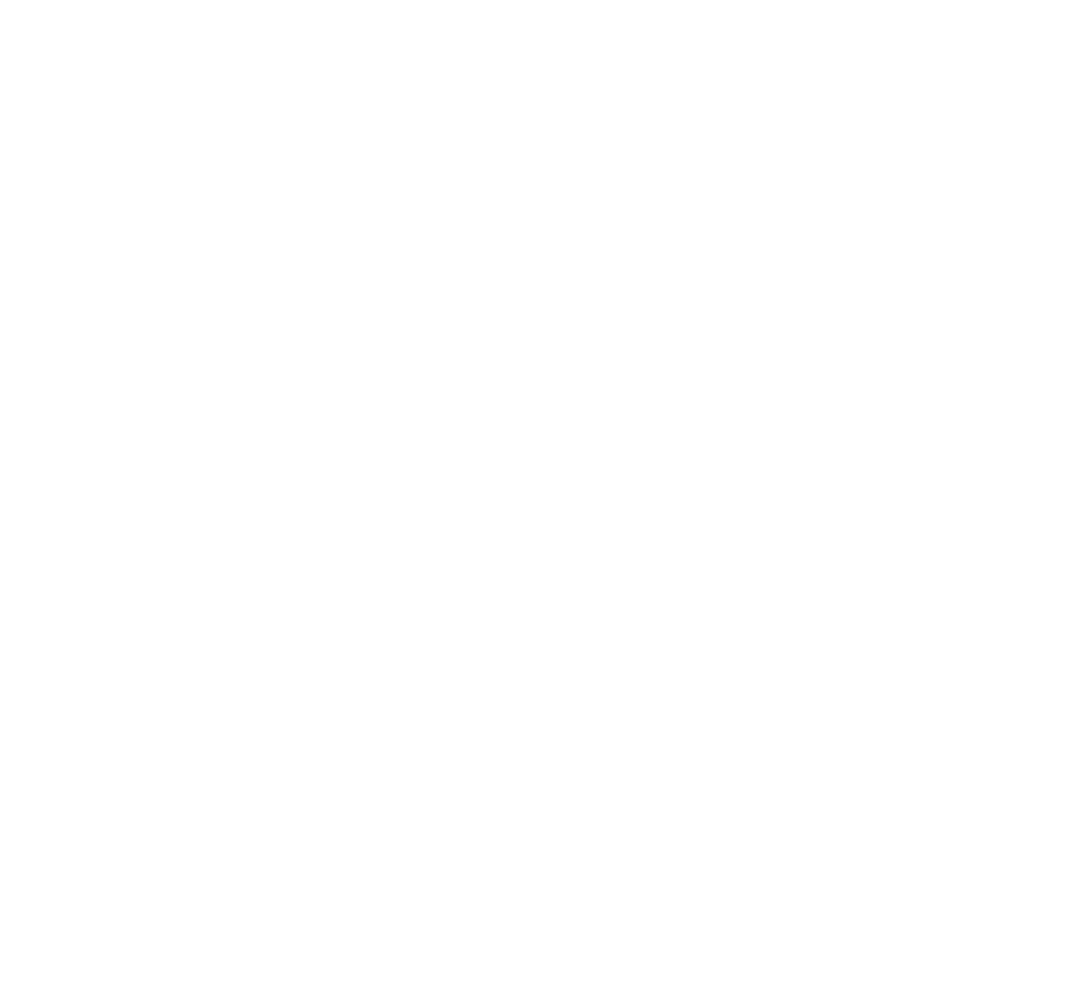
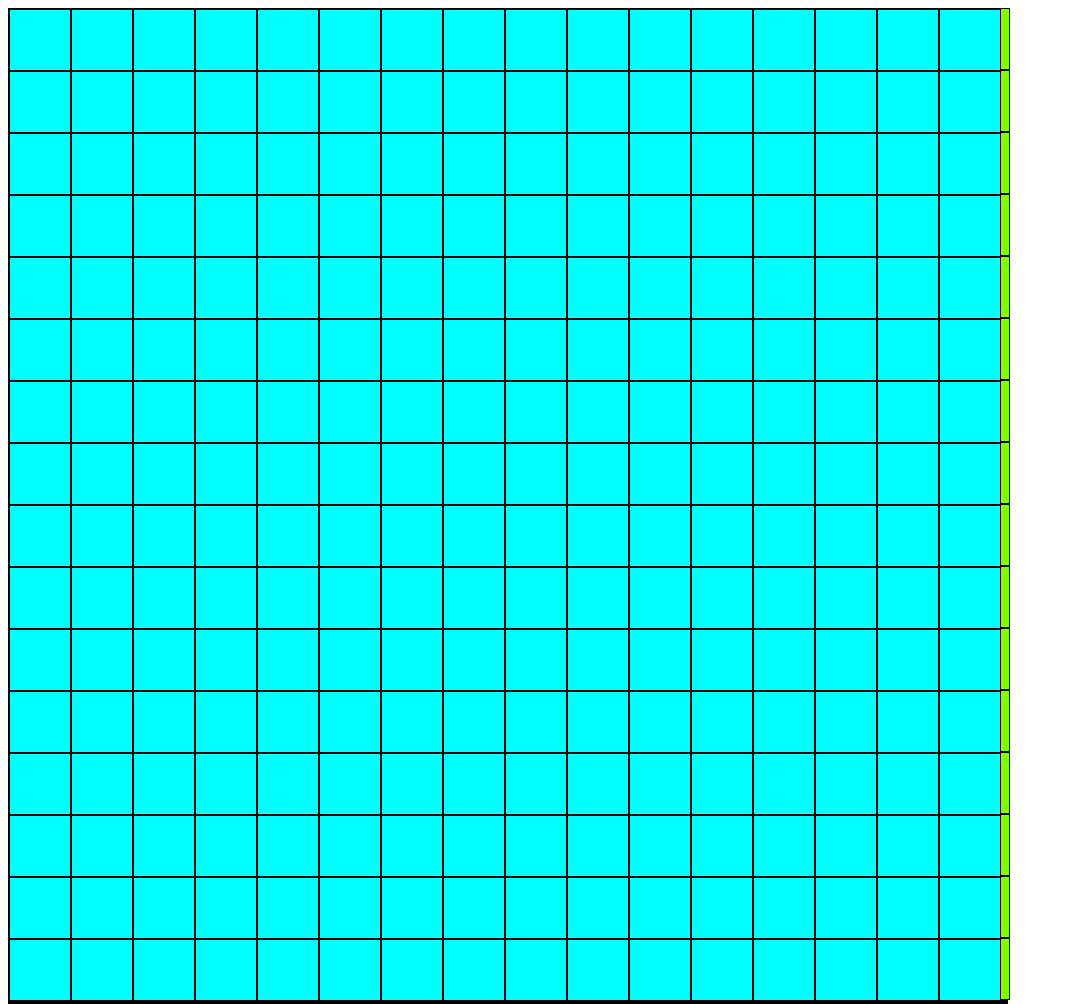
Before and after one commit to Th0se/etch-a-sketch, a plain HTML site: page index.html in a window 1280 px wide. Shown: the top 1004 px of the page, without its empty margins (0-1065 px from the left). Before the commit the page ends 800 px from the top, so only its background shows below. Drawn offline with Linux system fonts and the light colour scheme.

Commit message:
finish the grid

```diff
--- a/app.js
+++ b/app.js
@@ -31,53 +31,6 @@ makeHorizontalContainer(mainContainer);
 
 const horizontalContainers = document.querySelectorAll('.horizontalContainer');
 enumerate(horizontalContainers);
-console.log(horizontalContainers);
-
-/* const horizontalContainer1 = document.querySelector(`#horizontalContainer1`);
-horizontalDiv(horizontalContainer1);
-
-const horizontalContainer2 = document.querySelector(`#horizontalContainer2`);
-horizontalDiv(horizontalContainer2);
-
-const horizontalContainer3 = document.querySelector(`#horizontalContainer3`);
-horizontalDiv(horizontalContainer3);
-
-const horizontalContainer4 = document.querySelector(`#horizontalContainer4`);
-horizontalDiv(horizontalContainer4);
-
-const horizontalContainer5 = document.querySelector(`#horizontalContainer5`);
-horizontalDiv(horizontalContainer5);
-
-const horizontalContainer6 = document.querySelector(`#horizontalContainer6`);
-horizontalDiv(horizontalContainer6);
-
-const horizontalContainer7 = document.querySelector(`#horizontalContainer7`);
-horizontalDiv(horizontalContainer7);
-
-const horizontalContainer8 = document.querySelector(`#horizontalContainer8`);
-horizontalDiv(horizontalContainer8);
-
-const horizontalContainer9 = document.querySelector(`#horizontalContainer9`);
-horizontalDiv(horizontalContainer9);
-
-const horizontalContainer10 = document.querySelector(`#horizontalContainer10`);
-horizontalDiv(horizontalContainer10);
-
-const horizontalContainer11 = document.querySelector(`#horizontalContainer11`);
-horizontalDiv(horizontalContainer11);
-
-const horizontalContainer12 = document.querySelector(`#horizontalContainer12`);
-horizontalDiv(horizontalContainer12);
-
-const horizontalContainer13 = document.querySelector(`#horizontalContainer13`);
-horizontalDiv(horizontalContainer13);
-
-const horizontalContainer14 = document.querySelector(`#horizontalContainer14`);
-horizontalDiv(horizontalContainer14);
-
-const horizontalContainer15 = document.querySelector(`#horizontalContainer15`);
-horizontalDiv(horizontalContainer15);
-
-const horizontalContainer16 = document.querySelector(`#horizontalContainer16`);
-horizontalDiv(horizontalContainer16);
-*/
+horizontalContainers.forEach((i) => {
+    makeHorizontalDiv(i);
+});
--- a/index.html
+++ b/index.html
@@ -4,6 +4,7 @@
         <meta charset="utf-8" />
         <meta name="viewport" content="width=device-width, initial-scale=1" />
         <title>Etch a Sketch</title>
+        <link href="styles.css" rel="stylesheet" type="text/css" />
     </head>
     <body>
         <header></header>
--- /dev/null
+++ b/styles.css
@@ -0,0 +1,23 @@
+#mainContainer {
+    display: flex;
+    flex-direction: column;
+    height: 1000px;
+    width: 1000px;
+    background-color: black;
+}
+
+.horizontalContainer {
+    width: 100%;
+    height: 6%;
+    background-color: chartreuse;
+    border: solid 1px black;
+    display: flex;
+    flex-direction: row;
+}
+
+.grid {
+    height: 100%;
+    width: 6%;
+    background-color: aqua;
+    border: solid 1px black;
+}
```
